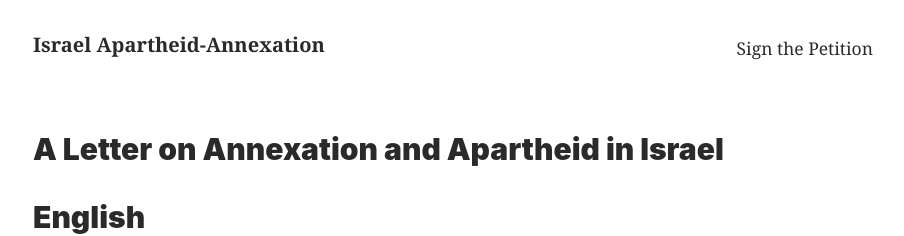
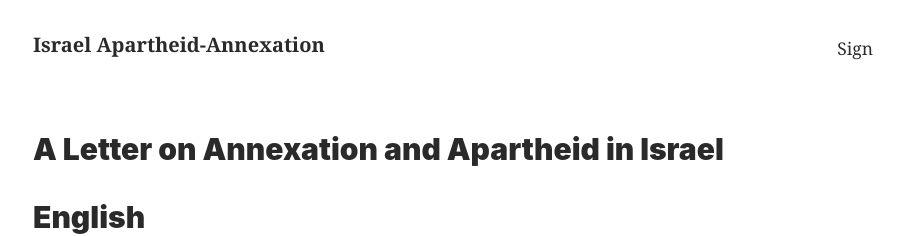
Before and after one commit to adamdjbrett/annexation.site, a Jekyll site: the page built from index.html, in a window 1280 px wide and 900 px high. Shown: the top 236 px of the window, without its empty margins (187-1091 px from the left). Built offline with Jekyll 4.4.1, drawn with Linux system fonts in a browser that asks for light colours; the list of posts is cut into pages by our own code; comment, search, counter and statistics services are not loaded.

Commit message:
fixing nav

```diff
--- a/_includes/header.html
+++ b/_includes/header.html
@@ -3,7 +3,7 @@
     <div class="measure">
       <a href="{{ "/" | relative_url }}" class="site-title">{{ site.title }}</a>
       <nav class="site-nav">
-        <a class="nav-link" href="#signatures">Sign the Petition</a>
+        <a class="nav-link" href="#signatures">Sign</a>
       </nav>
       <div class="clearfix"></div>
     </div>
--- a/index.html
+++ b/index.html
@@ -54,7 +54,8 @@ comments: true
 <hr />
 <h2>Share the Petition</h2>
 {% include share-buttons.html %}
-
+<br />
+<hr />
 <h2 id="signatures">Sign the Petition</h2>
 
 <p>Using the space below please sign your name and list your instutional affiliation.</p>
```
